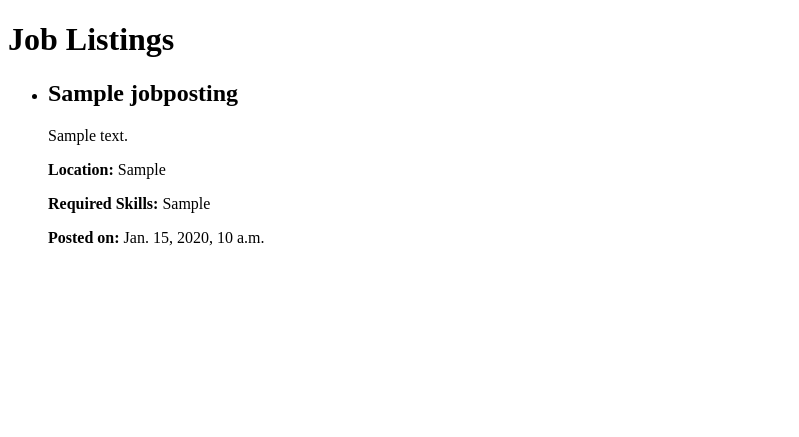
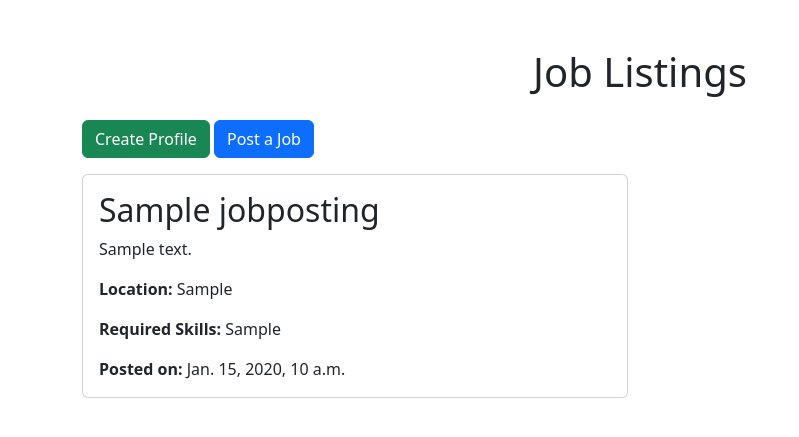
Before and after one commit to riazsorkar/job-portal, a Django app: page / in a window 1280 px wide. Shown: the top 437 px of the page, without its empty margins (0-799 px from the left). Run offline with Django 5.2, Linux system fonts and the light colour scheme; tables that the repository leaves empty hold one stand-in row (values such as "Sample post").

Commit message:
Added forms for profile creation and job posting, styled homepage with Bootstrap

```diff
--- a/jobs/templates/jobs/home.html
+++ b/jobs/templates/jobs/home.html
@@ -2,19 +2,28 @@
 <html>
 <head>
     <title>Job Portal</title>
+    <link href="https://cdn.jsdelivr.net/npm/bootstrap@5.3.0/dist/css/bootstrap.min.css" rel="stylesheet">
 </head>
 <body>
-    <h1>Job Listings</h1>
-    <ul>
-        {% for job in jobs %}
-            <li>
-                <h2>{{ job.title }}</h2>
-                <p>{{ job.description }}</p>
-                <p><strong>Location:</strong> {{ job.location }}</p>
-                <p><strong>Required Skills:</strong> {{ job.required_skills }}</p>
-                <p><strong>Posted on:</strong> {{ job.posted_date }}</p>
-            </li>
-        {% endfor %}
-    </ul>
+    <div class="container mt-5">
+        <h1 class="text-center mb-4">Job Listings</h1>
+        <a href="{% url 'create_profile' %}" class="btn btn-success mb-3">Create Profile</a>
+        <a href="{% url 'post_job' %}" class="btn btn-primary mb-3">Post a Job</a>
+        <div class="row">
+            {% for job in jobs %}
+                <div class="col-md-6 mb-4">
+                    <div class="card">
+                        <div class="card-body">
+                            <h2 class="card-title">{{ job.title }}</h2>
+                            <p class="card-text">{{ job.description }}</p>
+                            <p class="card-text"><strong>Location:</strong> {{ job.location }}</p>
+                            <p class="card-text"><strong>Required Skills:</strong> {{ job.required_skills }}</p>
+                            <p class="card-text"><strong>Posted on:</strong> {{ job.posted_date }}</p>
+                        </div>
+                    </div>
+                </div>
+            {% endfor %}
+        </div>
+    </div>
 </body>
 </html>
--- a/jobs/urls.py
+++ b/jobs/urls.py
@@ -3,4 +3,6 @@ from . import views
 
 urlpatterns = [
     path('', views.home, name='home'),
+    path('create-profile/', views.create_profile, name='create_profile'),
+    path('post-job/', views.post_job, name='post_job'),
 ]
--- a/jobs/views.py
+++ b/jobs/views.py
@@ -1,6 +1,32 @@
 from django.shortcuts import render
 from .models import JobPosting
+from django.shortcuts import render, redirect
+from .forms import UserProfileForm
+from .forms import JobPostingForm
 
 def home(request):
     jobs = JobPosting.objects.all()  # Get all job postings
     return render(request, 'jobs/home.html', {'jobs': jobs})
+
+
+def create_profile(request):
+    if request.method == 'POST':
+        form = UserProfileForm(request.POST)
+        if form.is_valid():
+            form.save()  # Save the profile to the database
+            return redirect('home')  # Redirect to the homepage
+    else:
+        form = UserProfileForm()
+    return render(request, 'jobs/create_profile.html', {'form': form})
+
+
+
+def post_job(request):
+    if request.method == 'POST':
+        form = JobPostingForm(request.POST)
+        if form.is_valid():
+            form.save()  # Save the job posting to the database
+            return redirect('home')  # Redirect to the homepage
+    else:
+        form = JobPostingForm()
+    return render(request, 'jobs/post_job.html', {'form': form})
```
Also changed, not shown: jobs/forms.py (added, +14 -0 lines), jobs/templates/jobs/create_profile.html (added, +17 -0 lines), jobs/templates/jobs/post_job.html (added, +17 -0 lines).
